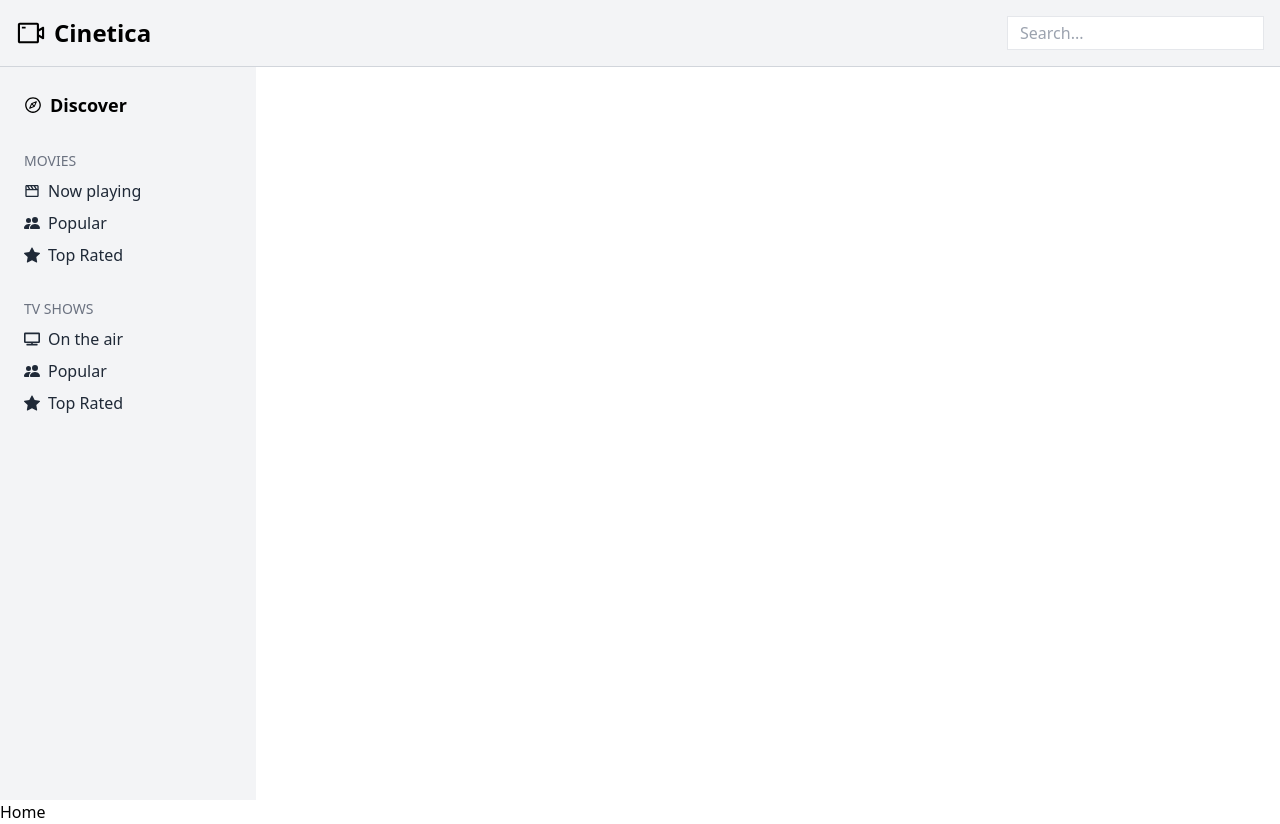
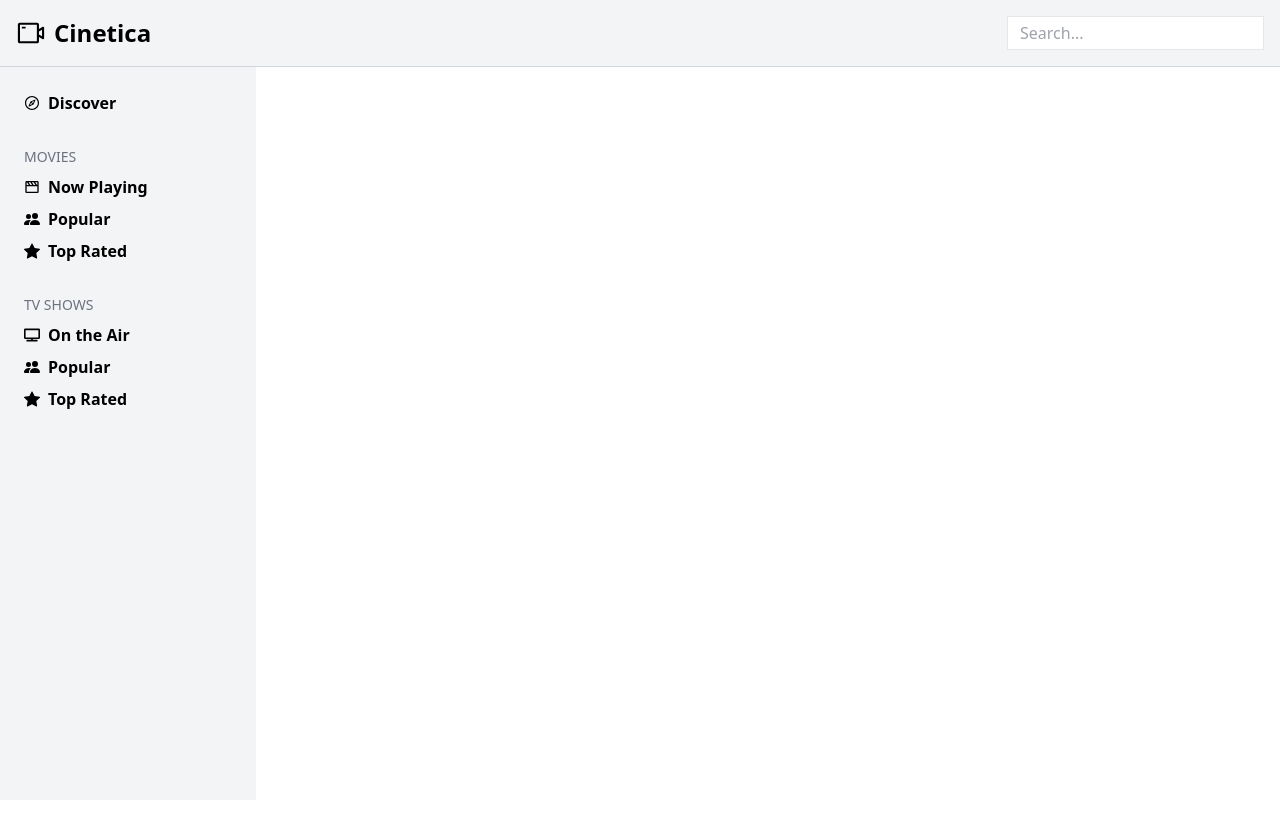
Before and after one commit to ILIASER-RACHDI/netfilms, a Next.js app: page / in a window 1280 px wide. After the commit the page ends 800 px from the top, so only its background shows below. Built offline with nearby package versions, Linux system fonts and the light colour scheme.

Commit message:
first implementation of the dashboard

```diff
--- a/app/layout.tsx
+++ b/app/layout.tsx
@@ -2,6 +2,8 @@ import type { Metadata } from "next";
 import localFont from "next/font/local";
 import "./globals.css";
 import Header from '../components/Header';
+import Navbar from '../components/Navbar';
+
 const geistSans = localFont({
   src: "./fonts/GeistVF.woff",
   variable: "--font-geist-sans",
--- a/app/page.tsx
+++ b/app/page.tsx
@@ -2,6 +2,6 @@ import React from 'react'
 
 export default function Home() {
   return (
-    <div>Home</div>
+    <div></div>
   )
 }
--- a/components/Header.jsx
+++ b/components/Header.jsx
@@ -1,9 +1,8 @@
+// components/Header.jsx
 import React from 'react';
+import { AiOutlineVideoCamera } from 'react-icons/ai';
+import Navbar from './Navbar';
 import Link from 'next/link';
-import { AiOutlineCompass, AiOutlineVideoCamera } from 'react-icons/ai';
-import { BiMovie } from 'react-icons/bi';
-import { FaTv } from 'react-icons/fa';
-import { BsFillPeopleFill, BsFillStarFill } from 'react-icons/bs';
 
 export default function Header() {
   return (
@@ -23,60 +22,8 @@ export default function Header() {
         </div>
       </div>
 
-      {/* Sidebar menu in a single column */}
-      <aside className="w-64 bg-gray-100 h-full p-6">
-        {/* Discover Section */}
-        <div className="mb-8">
-        <Link href="/api/discover" className="text-lg font-semibold flex items-center">
-            <AiOutlineCompass className="mr-2" />
-            Discover
-          </Link>
-        </div>
-
-        {/* Movies Section */}
-        <div className="mb-8">
-          <h3 className="text-gray-500 uppercase text-sm">Movies</h3>
-          <ul className="space-y-2 mt-2">
-            <li>
-              <Link href="/" className="flex items-center text-gray-800">
-                <BiMovie className="mr-2" /> Now playing
-              </Link>
-            </li>
-            <li>
-              <Link href="/" className="flex items-center text-gray-800">
-                <BsFillPeopleFill className="mr-2" /> Popular
-              </Link>
-            </li>
-            <li>
-              <Link href="/" className="flex items-center text-gray-800">
-                <BsFillStarFill className="mr-2" /> Top Rated
-              </Link>
-            </li>
-          </ul>
-        </div>
-
-        {/* TV Shows Section */}
-        <div>
-          <h3 className="text-gray-500 uppercase text-sm">TV Shows</h3>
-          <ul className="space-y-2 mt-2">
-            <li>
-              <Link href="/" className="flex items-center text-gray-800">
-                <FaTv className="mr-2" /> On the air
-              </Link>
-            </li>
-            <li>
-              <Link href="/" className="flex items-center text-gray-800">
-                <BsFillPeopleFill className="mr-2" /> Popular
-              </Link>
-            </li>
-            <li>
-              <Link href="/" className="flex items-center text-gray-800">
-                <BsFillStarFill className="mr-2" /> Top Rated
-              </Link>
-            </li>
-          </ul>
-        </div>
-      </aside>
+      {/* Sidebar menu */}
+      <Navbar />
     </header>
   );
 }
--- /dev/null
+++ b/components/MenuItem.jsx
@@ -0,0 +1,10 @@
+import Link from 'next/link';
+import React from 'react';
+
+export default function MenuItem({ title, adresse, Icon }) {
+  return (
+    <Link href={adresse} className="flex items-center space-x-2">
+      <p>{title}</p>
+    </Link>
+  );
+}
--- /dev/null
+++ b/components/Navbar.jsx
@@ -0,0 +1,38 @@
+"use client";
+import React from 'react';
+import NavbarItems from './NavbarItems';
+import { AiOutlineCompass } from 'react-icons/ai';
+import { BiMovie } from 'react-icons/bi';
+import { BsFillPeopleFill, BsFillStarFill } from 'react-icons/bs';
+import { FaTv } from 'react-icons/fa';
+
+export default function Navbar() {
+  return (
+    <aside className="w-64 bg-gray-100 h-full p-6">
+      {/* Discover Section */}
+      <div className="mb-8">
+        <NavbarItems title="Discover" param="discover" Icon={AiOutlineCompass} />
+      </div>
+
+      {/* Movies Section */}
+      <div className="mb-8">
+        <h3 className="text-gray-500 uppercase text-sm">Movies</h3>
+        <ul className="space-y-2 mt-2">
+          <NavbarItems title="Now Playing" param="now-playing" Icon={BiMovie} />
+          <NavbarItems title="Popular" param="popular" Icon={BsFillPeopleFill} />
+          <NavbarItems title="Top Rated" param="top-rated" Icon={BsFillStarFill} />
+        </ul>
+      </div>
+
+      {/* TV Shows Section */}
+      <div>
+        <h3 className="text-gray-500 uppercase text-sm">TV Shows</h3>
+        <ul className="space-y-2 mt-2">
+          <NavbarItems title="On the Air" param="on-the-air" Icon={FaTv} />
+          <NavbarItems title="Popular" param="tv-popular" Icon={BsFillPeopleFill} />
+          <NavbarItems title="Top Rated" param="tv-top-rated" Icon={BsFillStarFill} />
+        </ul>
+      </div>
+    </aside>
+  );
+}
--- /dev/null
+++ b/components/NavbarItems.jsx
@@ -0,0 +1,25 @@
+"use client";
+import Link from 'next/link';
+import { useSearchParams } from 'next/navigation';
+import React from 'react';
+
+export default function NavbarItems({ title, param, Icon }) {
+  const searchParams = useSearchParams();
+  const genre = searchParams.get('genre');
+
+  return (
+    <div>
+      <Link
+        href={`/?genre=${param}`}
+        className={`flex items-center hover:text-amber-600 font-semibold ${
+          genre === param
+            ? 'underline underline-offset-8 decoration-4 decoration-amber-500 rounded-lg'
+            : ''
+        }`}
+      >
+        <Icon className="mr-2" />
+        {title}
+      </Link>
+    </div>
+  );
+}
```
